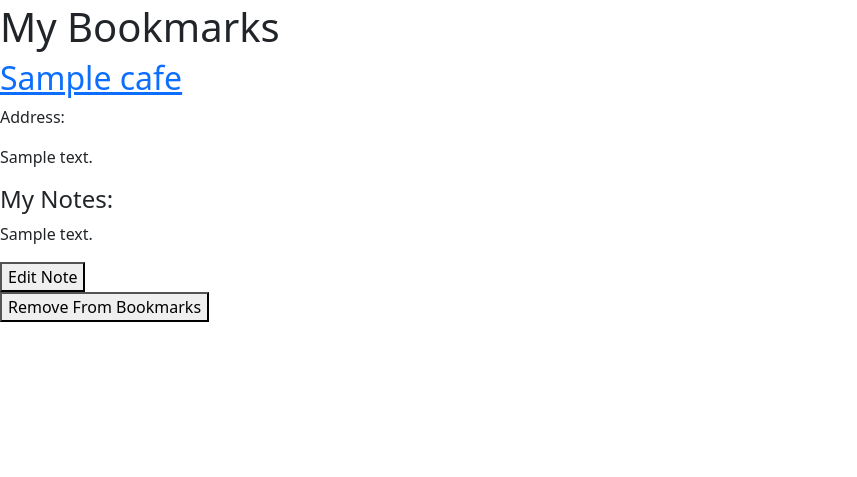
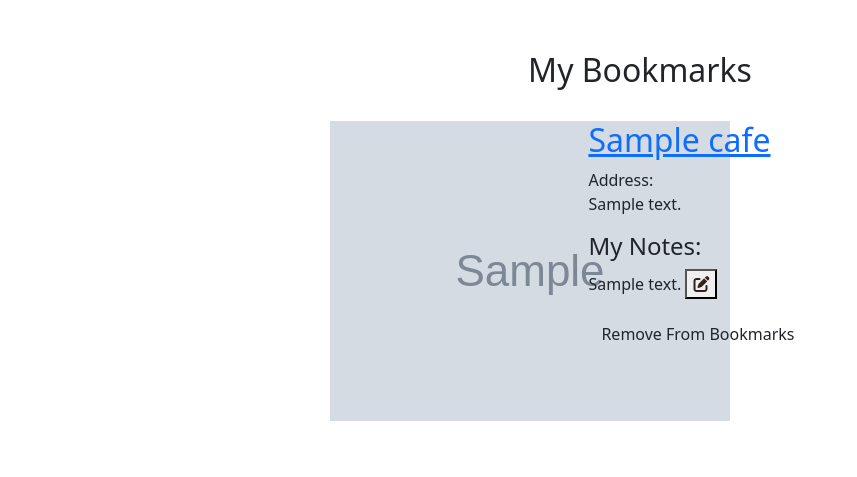
Before and after one commit to victoria-vu/Coffee-Notes, a Flask app: page /mybookmarks in a window 1280 px wide. Shown: the part 53-530 px from the top of the page, without its empty margins (0-857 px from the left). Run offline with Flask 3, Linux system fonts and the light colour scheme; the visitor is signed in with stand-in values (Sample User, id 1); tables that the repository leaves empty hold one stand-in row (values such as "Sample post"); grey boxes marked "Sample" are stand-in pictures; some libraries are stand-ins or nearby versions.

Commit message:
Style bookmarks by creating cafe cards and fix cancel button functionality

```diff
--- a/templates/bookmarks.html
+++ b/templates/bookmarks.html
@@ -3,44 +3,57 @@
 {% block title %}{{ user.fname }}'s Bookmarks{% endblock %}
 
 {% block body %}
-<h1>My Bookmarks</h1>
+    <section class="m-5 all-bookmarks">
+        <div class="container">
+            <div class="d-flex flex-column align-items-center bookmark-container">
+                <h2>My Bookmarks</h2>
                 {% for bookmark in bookmarks %}
+                    <div class="d-flex flex-row flex-wrap m-4 bookmark">
+                        <div class="col-md-5 bookmark-img">
+                            <img src="{{ bookmark.cafe.img_url }}" alt="Image of {{ bookmark.cafe.name }}">
+                        </div>
+                        <div class="col-md-7">
+                            <div class="mb-3">
                                 <h2><a href="/cafe/{{ bookmark.cafe_id }}">{{ bookmark.cafe.name }}</a></h2>
-    <p>Address:</p>
-    <p>{{ bookmark.cafe.address }}</p>
-
-    <!-- Add Notes -->
+                                <p>Address:<br />
+                                {{ bookmark.cafe.address }}</p>
+                            </div>
+                            <div class="mb-3 cafe-notes">
                                 <h4>My Notes:</h4>
                                 {% if bookmark.note %}
                                     {% for note in bookmark.note %}
-            <p>{{ note.note }}</p>
-            <button class="show-textbox" id="show-{{ bookmark.bookmark_id }}">Edit Note</button>
+                                        <span class="notes-content">{{ note.note }} <button class="show-textbox" id="show-{{ bookmark.bookmark_id }}"><i class="fa-solid fa-pen-to-square" style="color: #32221a;"></i></button></span>
                                         <div class="notes-textbox" id="notes-{{ bookmark.bookmark_id }}">
                                             <form action="/note/{{ bookmark.bookmark_id }}" method="POST">
-                <textarea name="cafe-note">{{ note.note }}</textarea><br>
-                <button type="submit">Update Note</button>
+                                                <textarea name="cafe-note">{{ note.note }}</textarea>
+                                                <button type="submit" class="btn update-note-btn">Update Note</button>
+                                                <button type="button" class="close-textbox" id="close-{{ bookmark.bookmark_id }}"><u>Cancel</u></button>
                                             </form>
-            <button class=close-textbox" id="close-{{ bookmark.bookmark_id }}">Cancel</button>
                                         </div>
                                     {% endfor %}
                                 {% else %}
-        <button class="show-textbox" id="show-{{ bookmark.bookmark_id }}">Add Note</button>
+                                    <button class="show-textbox add-note" id="show-{{ bookmark.bookmark_id }}"><u>Add a Note</u></button>
                                     <div class="notes-textbox" id="notes-{{ bookmark.bookmark_id }}">
                                         <form action="/note/{{ bookmark.bookmark_id }}" method="POST">
-            <textarea name="cafe-note"></textarea><br>
-            <button type="submit">Update Note</button>
+                                            <textarea name="cafe-note"></textarea>
+                                            <button type="submit" class="btn update-note-btn">Update Note</button>
+                                            <button type="button" class="close-textbox" id="close-{{ bookmark.bookmark_id }}"><u>Cancel</u></button>
                                         </form>
-        <button class="close-textbox" id="close-{{ bookmark.bookmark_id }}">Cancel</button>
                                     </div>
                                 {% endif %}
-
-    <!-- Remove Bookmark -->
+                            </div>
+                            <div class="remove-bookmark">
                                 <form action="/mybookmarks/removebookmark" method="POST">
                                     <input type="hidden" name="cafe-id" value="{{ bookmark.cafe.cafe_id }}">
-        <button type="submit">Remove From Bookmarks</button>
+                                    <button type="submit" class="btn">Remove From Bookmarks</button>
                                 </form>
-
+                            </div>
+                        </div>
+                    </div>
+                    <hr class="divider" />
                 {% endfor %}
-
+            </div>
+        </div>
+    </section>
     <script src="/static/js/bookmarks.js"></script>
 {% endblock %}
```
Lines whose indentation alone changed are shown as unchanged.
